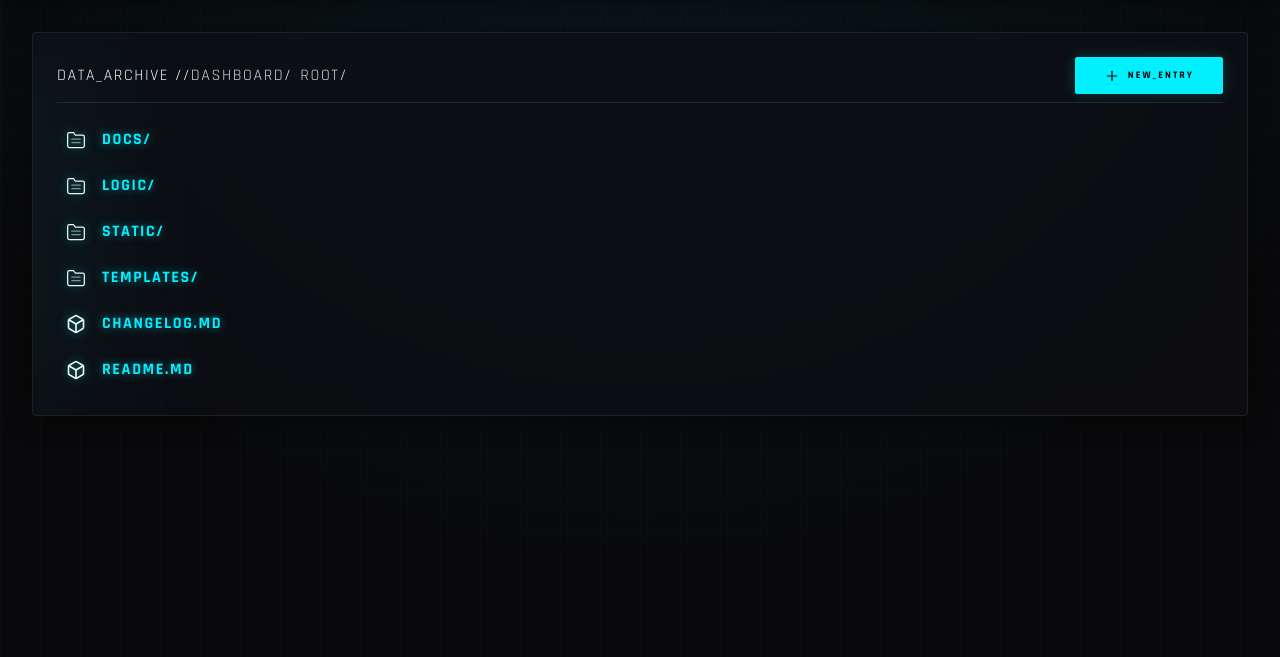
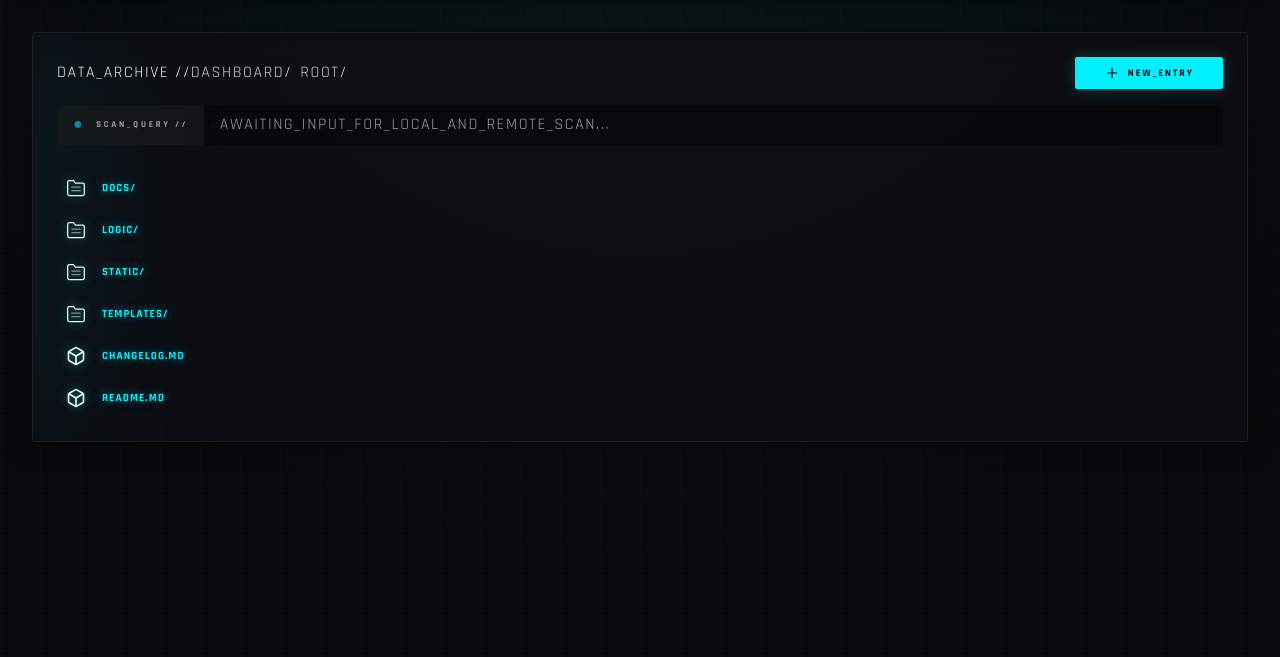
Before and after one commit to wolfmanIII/MD2FastPDF, a FastAPI app: page /files in a window 1280 px wide. Shown: the part 70-727 px from the top of the page. Run offline with FastAPI, Linux system fonts and the light colour scheme; style sheets or scripts are compiled from the project's sources; some libraries are stand-ins or nearby versions.

Commit message:
feat: integrate Aegis Discovery v3.5.0 - Global Search & Multiformat Support
- Added recursive search engine for .md, .html, .pdf
- Integrated Aegis PDF Preview and HTML external links
- Fixed structural UI nesting (matrioska bug)
- Refined Search HUD layout and vertical padding
- Updated system documentation and changelog

```diff
--- a/main.py
+++ b/main.py
@@ -4,9 +4,10 @@ from fastapi.responses import HTMLResponse
 from fastapi.staticfiles import StaticFiles
 from fastapi.templating import Jinja2Templates
 from logic.files import (
-    list_directory_contents, read_file_content, write_file_content,
-    create_new_file, delete_file, get_recent_files, get_storage_stats,
-    list_only_directories, set_project_root, get_project_root
+    list_directory_contents, read_file_content, read_file_bytes,
+    write_file_content, create_new_file, delete_file, get_recent_files,
+    get_storage_stats, list_only_directories, set_project_root, get_project_root,
+    search_files
 )
 from logic.conversion import convert_markdown_to_pdf
 from pathlib import Path
@@ -18,6 +19,12 @@ app = FastAPI(title="SC-ARCHIVE", description="Space Craft Archive Management Sy
 # Static files and templating
 app.mount("/static", StaticFiles(directory="static"), name="static")
 templates = Jinja2Templates(directory="templates")
+
+def parent_path_filter(value: str) -> str:
+    path = Path(value)
+    return str(path.parent) if str(path.parent) != "." else "."
+
+templates.env.filters["parent_path"] = parent_path_filter
 
 @app.get("/", response_class=HTMLResponse)
 async def read_root(request: Request):
@@ -105,6 +112,29 @@ async def list_files(request: Request, path: str = "."):
         return templates.TemplateResponse("components/file_list.html", context)
 
     return templates.TemplateResponse("shell.html", context)
+
+@app.get("/files/search", response_class=HTMLResponse)
+async def perform_search(request: Request, q: str = ""):
+    """
+    Performs a recursive search (if q) or root listing (if empty)
+    and returns ONLY the results grid fragment.
+    """
+    if not q.strip():
+        # If query is empty, show original root files
+        items = await list_directory_contents(".")
+    else:
+        items = await search_files(q)
+
+    context = {
+        "request": request,
+        "items": items,
+        "current_path": ".",
+        "breadcrumbs": [{"name": "SEARCH_RESULTS", "path": "."}],
+        "searching": True,
+        "query": q
+    }
+
+    return templates.TemplateResponse("components/results_grid.html", context)
 
 @app.get("/create/form", response_class=HTMLResponse)
 async def create_file_form(request: Request, path: str = "."):
@@ -229,6 +259,7 @@ async def view_pdf(request: Request, path: str):
         "path": path,
         "filename": Path(path).name,
         "breadcrumbs": breadcrumbs,
+        "is_pdf_file": str(path).lower().endswith(".pdf"),
         "component_template": "components/pdf_preview.html"
     }
 
@@ -240,10 +271,13 @@ async def view_pdf(request: Request, path: str):
 @app.get("/pdf/preview")
 async def pdf_preview(path: str):
     """
-    Streams the generated PDF for the browser object/iframe.
+    Streams the PDF (existing or generated from MD).
     """
-    content = await read_file_content(path)
-    pdf_bytes = await convert_markdown_to_pdf(content, Path(path).name)
+    if str(path).lower().endswith(".pdf"):
+        pdf_bytes = await read_file_bytes(path)
+    else:
+        content = await read_file_content(path)
+        pdf_bytes = await convert_markdown_to_pdf(content, Path(path).name)
 
     return Response(
         content=pdf_bytes,
@@ -254,17 +288,29 @@ async def pdf_preview(path: str):
 @app.get("/pdf/download")
 async def pdf_download(path: str):
     """
-    Provides the PDF for download.
+    Provides the PDF for download (MD converted or raw PDF).
     """
-    content = await read_file_content(path)
-    pdf_bytes = await convert_markdown_to_pdf(content, Path(path).name)
+    if str(path).lower().endswith(".pdf"):
+        pdf_bytes = await read_file_bytes(path)
+        filename = Path(path).name
+    else:
+        content = await read_file_content(path)
+        pdf_bytes = await convert_markdown_to_pdf(content, Path(path).name)
+        filename = Path(path).with_suffix(".pdf").name
 
-    filename = Path(path).with_suffix(".pdf").name
     return Response(
         content=pdf_bytes,
         media_type="application/pdf",
         headers={"Content-Disposition": f"attachment; filename={filename}"}
     )
+
+@app.get("/html/view", response_class=HTMLResponse)
+async def view_html(request: Request, path: str):
+    """
+    Directly serves an HTML file from the project root.
+    """
+    content = await read_file_content(path)
+    return HTMLResponse(content=content)
 
 @app.get("/root-picker", response_class=HTMLResponse)
 async def root_picker(request: Request, path: str = ""):
--- a/templates/components/file_list.html
+++ b/templates/components/file_list.html
@@ -2,64 +2,45 @@
     <!-- Subtle background accent -->
     <div class="absolute -left-20 top-0 w-40 h-full bg-[var(--neon-cyan)]/5 blur-3xl pointer-events-none"></div>
 
-    <div class="flex items-center justify-between mb-4 neon-border-b pb-2 relative z-10">
-        <div class="flex items-center space-x-2 overflow-x-auto no-scrollbar">
+    <div class="flex flex-col md:flex-row md:items-center justify-between mb-2 pb-2 relative z-10 gap-4">
+        <div class="flex items-center space-x-2 overflow-x-auto no-scrollbar shrink-0">
             <h3 class="font-bold text-zinc-100 shrink-0">DATA_ARCHIVE //</h3>
-            <button hx-get="/" hx-target="#aegis-view-core" hx-push-url="true" class="text-zinc-100 hover:text-white cursor-pointer transition-colors bg-white/5 px-2 py-0.5 rounded shrink-0">DASHBOARD</button>
+            <button hx-get="/" hx-target="#aegis-view-core" hx-push-url="true"
+                class="text-zinc-100 hover:text-white cursor-pointer transition-colors bg-white/5 px-2 py-0.5 rounded shrink-0">DASHBOARD</button>
             <span class="opacity-100 text-zinc-200 shrink-0">/</span>
             {% for crumb in breadcrumbs %}
-            <button hx-get="/files?path={{ crumb.path }}" hx-target="#aegis-view-core" hx-push-url="true" class="text-zinc-100 hover:text-white cursor-pointer transition-colors bg-white/5 px-2 py-0.5 rounded shrink-0">{{ crumb.name }}</button>
+            <button hx-get="/files?path={{ crumb.path }}" hx-target="#aegis-view-core" hx-push-url="true"
+                class="text-zinc-100 hover:text-white cursor-pointer transition-colors bg-white/5 px-2 py-0.5 rounded shrink-0">{{
+                crumb.name }}</button>
             <span class="opacity-100 text-zinc-200 shrink-0">/</span>
             {% endfor %}
         </div>
-        <!-- NEW FILE BUTTON -->
-        <button hx-get="/create/form?path={{ current_path }}"
-                hx-target="#modal-container"
-                class="btn-solid rounded-sm group flex items-center space-x-2 text-[10px] tracking-[0.2em] font-bold">
+
+        <!-- NEW FILE BUTTON (Moved next to breadcrumbs for clean layout) -->
+        <button hx-get="/create/form?path={{ current_path }}" hx-target="#modal-container"
+            class="btn-solid h-8 rounded-sm group flex items-center space-x-2 text-[10px] tracking-[0.2em] font-bold shrink-0">
             {% with class="w-4 h-4" %}{% include 'icons/plus.html' %}{% endwith %}
             <span>NEW_ENTRY</span>
         </button>
     </div>
 
-    <div class="grid grid-cols-1 gap-1 relative z-10">
-        {% for item in items %}
-        <div class="group flex items-center justify-between p-2 rounded-sm neon-text neon-hover-item transition-all text-left cursor-pointer"
-            {% if item.is_dir %}
-                hx-get="/files?path={{ item.path }}"
-            {% else %}
-                hx-get="/editor?path={{ item.path }}"
-            {% endif %}
-            hx-target="#aegis-view-core" hx-push-url="true">
+    <!-- SEPARATE SEARCH ROW -->
+    <div class="mb-6 relative z-10">
+        <div
+            class="flex items-center bg-black/40 border border-white/5 rounded-sm overflow-hidden focus-within:border-[var(--neon-cyan)]/30 transition-all duration-300">
+            <div class="bg-white/5 px-4 py-2 border-r border-white/5 flex items-center space-x-3 shrink-0">
+                <span
+                    class="text-[var(--neon-cyan)] animate-pulse shadow-[0_0_5px_var(--neon-cyan)] opacity-70">●</span>
+                <span class="text-[9px] tracking-[0.3em] font-bold text-zinc-400">SCAN_QUERY //</span>
+            </div>
+            <span class="text-zinc-700 font-bold text-[11px] shrink-0 ml-2 opacity-40">::</span>
+            <input type="text" name="q" placeholder="AWAITING_INPUT_FOR_LOCAL_AND_REMOTE_SCAN..."
+                value="{{ query if query else '' }}"
+                class="flex-grow bg-transparent px-4 py-2 text-[11px] tracking-[0.1em] text-zinc-100 placeholder-zinc-700 focus:outline-none focus:bg-white/[0.02] transition-all font-mono"
+                hx-get="/files/search" hx-trigger="keyup changed delay:500ms, search" hx-target="#results-grid"
+                hx-swap="outerHTML" hx-push-url="false">
+        </div>
+    </div>
 
-            <div class="flex items-center space-x-4">
-                {% if item.is_dir %}
-                <span class="text-zinc-100 group-hover:neon-text transition-colors">
-                    {% with class="w-5 h-5 drop-shadow-[0_0_5px_rgba(0,240,255,0.5)]" %}{% include 'icons/folder.html' %}{% endwith %}
-                </span>
-                <span class="font-bold tracking-widest">
-                    {{ item.name }}/
-                </span>
-                {% else %}
-                <span class="text-zinc-100 group-hover:neon-text transition-colors">
-                    {% with class="w-5 h-5 drop-shadow-[0_0_5px_rgba(0,240,255,0.5)]" %}{% include 'icons/cube.html' %}{% endwith %}
-                </span>
-                <span class="font-bold tracking-widest">
-                    {{ item.name }}
-                </span>
-                {% endif %}
-            </div>
-
-            <div class="opacity-0 group-hover:opacity-100 transition-opacity flex space-x-2">
-                {% if not item.is_dir %}
-                <button type="button" class="group/btn flex items-center space-x-1 text-[10px] text-red-500 border border-red-500/50 hover:bg-red-500/20 px-2 py-1 rounded-sm font-bold z-20 transition-colors"
-                     hx-get="/delete/confirm?path={{ item.path }}"
-                     hx-target="#modal-container"
-                     onclick="event.stopPropagation();">
-                     {% with class="w-3 h-3 group-hover/btn:animate-pulse" %}{% include 'icons/action-trash.html' %}{% endwith %}
-                </button>
-                {% endif %}
-            </div>
-        </div>
-        {% endfor %}
-    </div>
+    {% include 'components/results_grid.html' %}
 </div>
--- /dev/null
+++ b/templates/components/results_grid.html
@@ -0,0 +1,68 @@
+<div id="results-grid" class="grid grid-cols-1 gap-1 relative z-10 transition-all duration-300">
+    {% if not items %}
+    <div class="flex flex-col items-center justify-center p-12 space-y-4 opacity-40">
+        {% with class="w-12 h-12 animate-pulse" %}{% include 'icons/search.html' %}{% endwith %}
+        <p class="text-[10px] tracking-[0.3em] font-bold">NO_DATA_MATCHES_QUERY // STANDBY</p>
+    </div>
+    {% else %}
+        {% for item in items %}
+        <div class="group flex items-center justify-between p-2 rounded-sm neon-text neon-hover-item transition-all text-left cursor-pointer"
+            {% if item.is_dir %}
+                hx-get="/files?path={{ item.path }}"
+                hx-target="#aegis-view-core" hx-push-url="true"
+            {% elif item.path.lower().endswith('.md') %}
+                hx-get="/editor?path={{ item.path }}"
+                hx-target="#aegis-view-core" hx-push-url="true"
+            {% elif item.path.lower().endswith('.pdf') %}
+                hx-get="/pdf/view?path={{ item.path }}"
+                hx-target="#aegis-view-core" hx-push-url="true"
+            {% elif item.path.lower().endswith('.html') %}
+                onclick="window.open('/html/view?path={{ item.path }}', '_blank')"
+            {% endif %}>
+
+            <div class="flex items-center space-x-4">
+                {% if item.is_dir %}
+                <span class="text-zinc-100 group-hover:neon-text transition-colors">
+                    {% with class="w-5 h-5 drop-shadow-[0_0_5px_rgba(0,240,255,0.5)]" %}{% include 'icons/folder.html' %}{% endwith %}
+                </span>
+                <span class="font-bold tracking-widest text-[11px]">
+                    {{ item.name }}/
+                </span>
+                {% elif item.path.lower().endswith('.pdf') %}
+                <span class="text-red-400 group-hover:neon-text transition-colors">
+                    {% with class="w-5 h-5 drop-shadow-[0_0_5px_rgba(248,113,113,0.5)]" %}{% include 'icons/cube.html' %}{% endwith %}
+                </span>
+                <span class="font-bold tracking-widest text-zinc-300 text-[11px]">
+                    {{ item.name }}
+                </span>
+                {% elif item.path.lower().endswith('.html') %}
+                <span class="text-amber-400 group-hover:neon-text transition-colors">
+                    {% with class="w-5 h-5 drop-shadow-[0_0_5px_rgba(251,191,36,0.5)]" %}{% include 'icons/cube.html' %}{% endwith %}
+                </span>
+                <span class="font-bold tracking-widest text-zinc-300 text-[11px]">
+                    {{ item.name }}
+                </span>
+                {% else %}
+                <span class="text-zinc-100 group-hover:neon-text transition-colors">
+                    {% with class="w-5 h-5 drop-shadow-[0_0_5px_rgba(0,240,255,0.5)]" %}{% include 'icons/cube.html' %}{% endwith %}
+                </span>
+                <span class="font-bold tracking-widest text-[11px]">
+                    {{ item.name }}
+                </span>
+                {% endif %}
+            </div>
+
+            <div class="opacity-0 group-hover:opacity-100 transition-opacity flex space-x-2">
+                {% if not item.is_dir %}
+                <button type="button" class="group/btn flex items-center space-x-1 text-[10px] text-red-500 border border-red-500/50 hover:bg-red-500/20 px-2 py-1 rounded-sm font-bold z-20 transition-colors"
+                     hx-get="/delete/confirm?path={{ item.path }}"
+                     hx-target="#modal-container"
+                     onclick="event.stopPropagation();">
+                     {% with class="w-3 h-3 group-hover/btn:animate-pulse" %}{% include 'icons/action-trash.html' %}{% endwith %}
+                </button>
+                {% endif %}
+            </div>
+        </div>
+        {% endfor %}
+    {% endif %}
+</div>
--- a/templates/icons/search.html
+++ b/templates/icons/search.html
@@ -1,7 +1,7 @@
 {# Search #}
 <svg xmlns="http://www.w3.org/2000/svg" viewBox="0 0 24 24"
     fill="none" stroke="currentColor" stroke-width="2" stroke-linecap="round" stroke-linejoin="round"
-    class="size-4">
+    class="w-full h-full">
     <circle cx="11" cy="11" r="7"></circle>
     <line x1="21" y1="21" x2="16.65" y2="16.65"></line>
 </svg>
```
Also changed, not shown: docs/Stato-dell-Arte.md (+5 -4 lines), logic/files.py (+55 -13 lines), templates/components/pdf_preview.html (+8 -0 lines), CHANGELOG.md, README.md.
